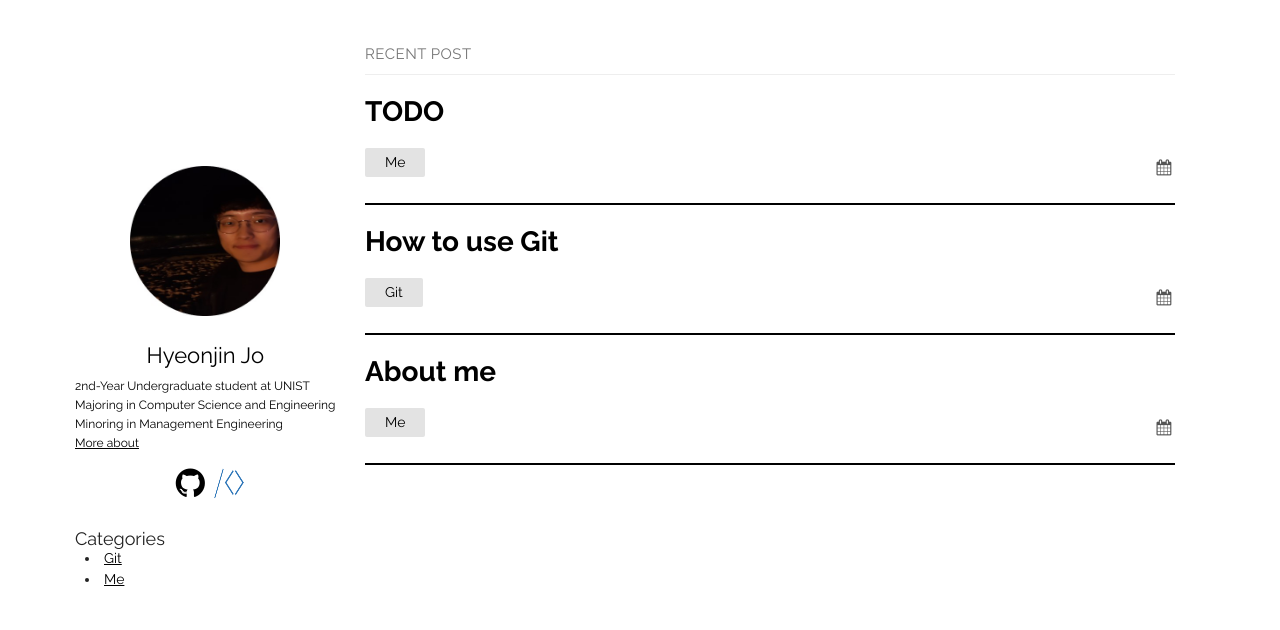
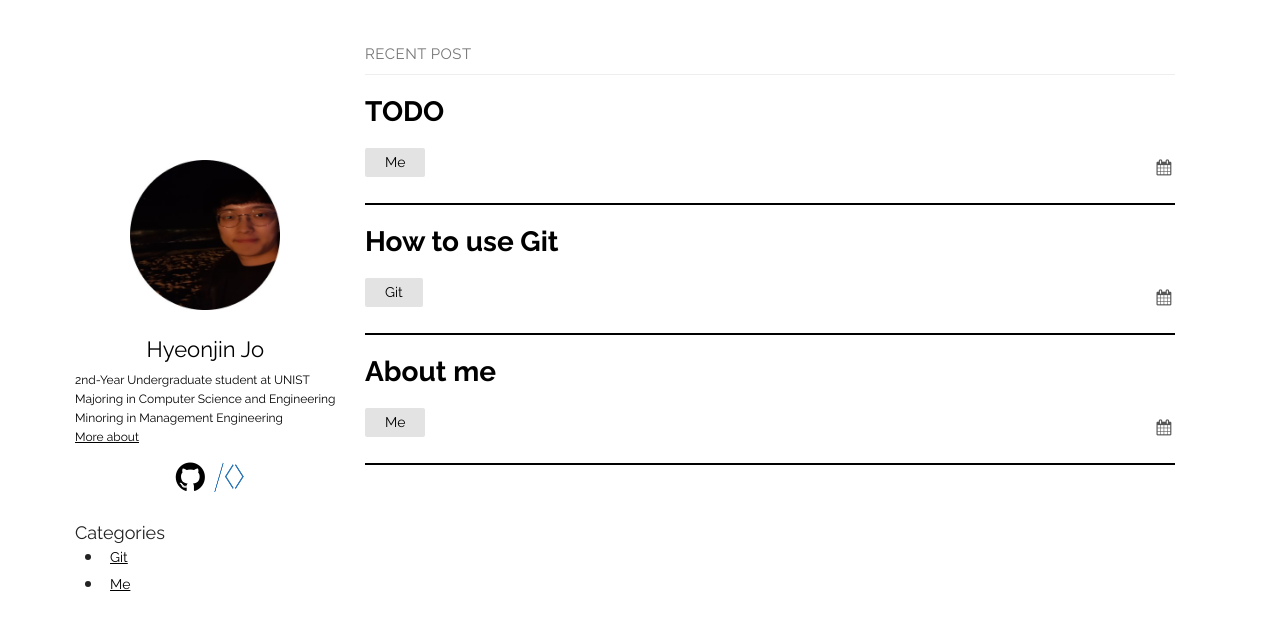
Before and after one commit to thinkin9/test, a Jekyll site: the page built from index.md, in a window 1280 px wide. Shown: the top 630 px of the page. Built offline with Jekyll 4.4.1, drawn with Linux system fonts in a browser that asks for light colours.

Commit message:
20200707

```diff
--- a/_layouts/default.html
+++ b/_layouts/default.html
@@ -47,22 +47,22 @@
       </ul>
       <div class="site-category" style="font-size: 18px; margin-bottom: 0.5em;">Categories
         <br>
-        <li><a href="/test/category/Git.html">Git</a>
+        <li><a href="/test/category/Git.html" style="font-size: 14px;">Git</a>
           <ul>
             {% for post in site.categories["Git"] %}
-            <li>
-              <a href="{{ site.baseurl| }}{{ post.url| }}">
-                {{post.title}}
-              </a>
-            </li>
+              <li>
+                <a href="/{{ post.url }}/">
+                  {{post.title}}
+                </a>
+              </li>
             {% endfor %}
           </ul>
         </li>
-        <li><a href="/test/category/Me.html">Me</a>
+        <li><a href="/test/category/Me.html" style="font-size: 14px;">Me</a>
           <ul>
             {% for post in site.categories["Me"] %}
             <li>
-              <a href="{{ site.baseurl| }}{{ post.url| }}">
+              <a href="/">
                 {{post.title}}
               </a>
             </li>
--- a/_sass/plain.scss
+++ b/_sass/plain.scss
@@ -259,21 +259,17 @@ main {
   padding: 0;
   display: inline-block;
   width: 100%;
+  text-decoration: none;
   ul{
     list-style: none;
     line-height: 1.5;
     margin: 0 auto;
   }
   li{
-    font-size: 14px;
     line-height: 1.5;
     margin-left: 10px;
   }
-  li a{
-    margin: 0;
-    padding: 0;
-  }
-  li:hover a{
+  li:hover {
     background: #e3e3e3;
   }
 
@@ -283,10 +279,6 @@ main {
   }
   li:hover ul{
     display: inline-block;
-  }
-  li ul a{
     background-color: #e3e3e3;
-    display: none;
-    text-decoration: none;
   }
 }
```
